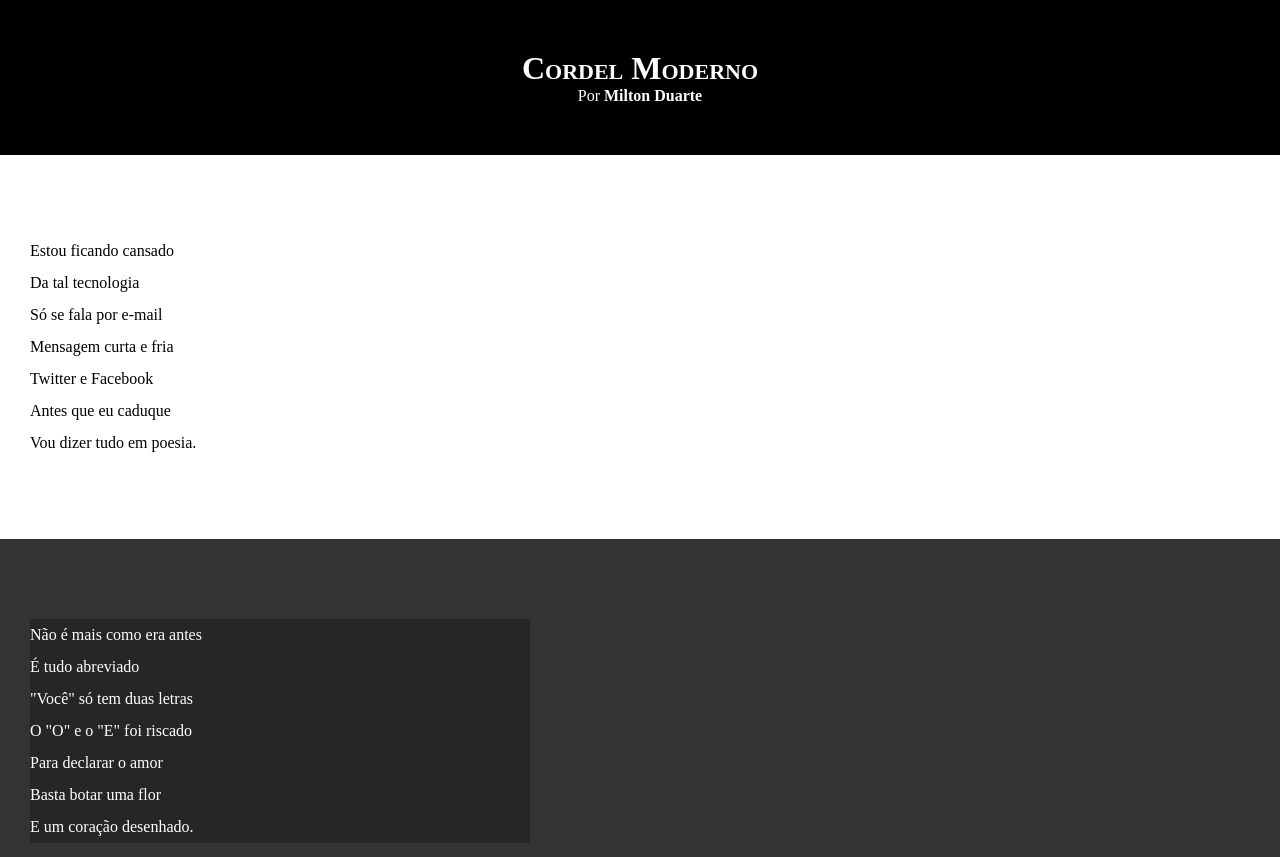
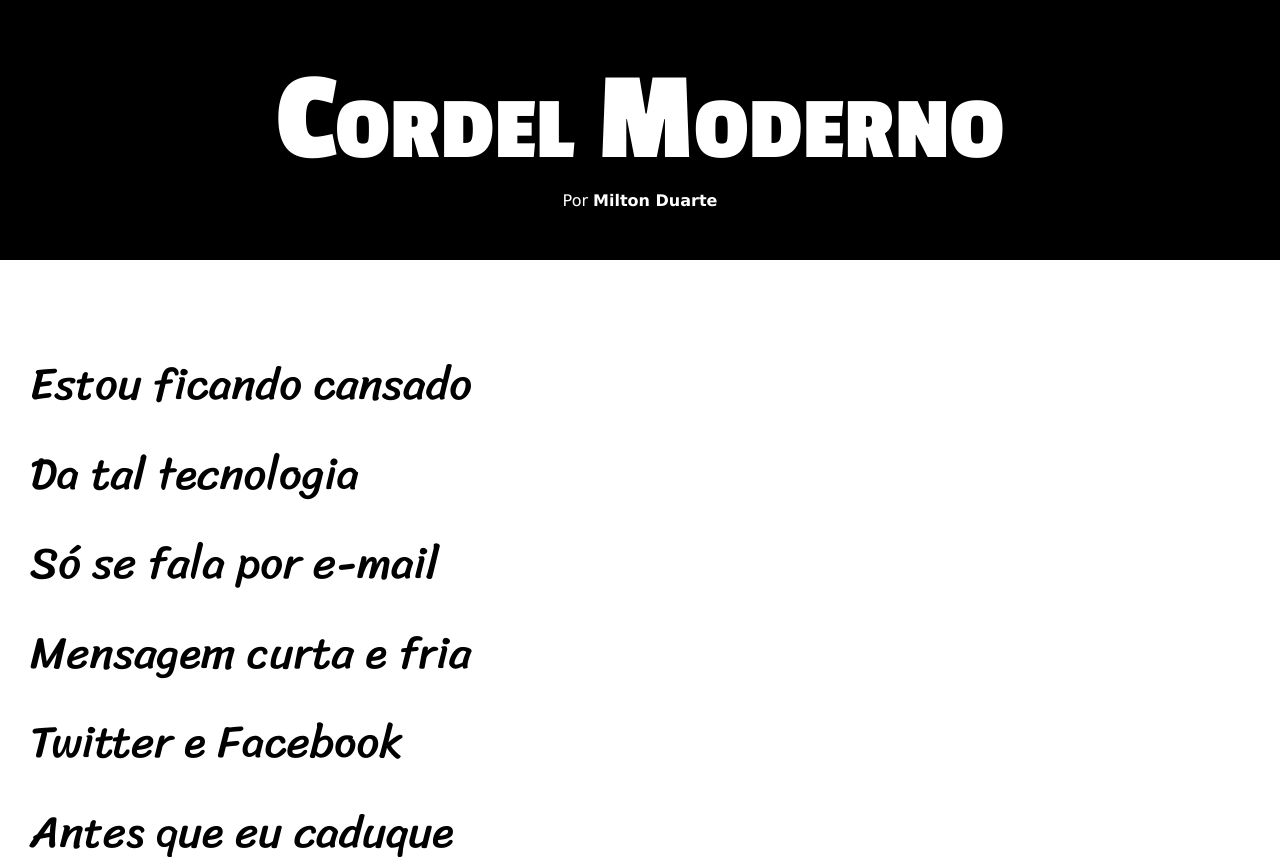
Before and after one commit to KSteinbach/html-css, a plain HTML site: page desafios/d012/index.html in a window 1280 px wide. Shown: the top 857 px of the page. Drawn offline with Linux system fonts and the light colour scheme.

Commit message:
atualização de estilo

```diff
--- a/desafios/d012/style/style.css
+++ b/desafios/d012/style/style.css
@@ -1,13 +1,23 @@
 @charset "UTF-8";
+
+@import url('https://fonts.googleapis.com/css2?family=Passion+One:wght@400;700;900&family=Sriracha&display=swap');
+
+:root {
+    --font1: Verdana, Geneva, Tahoma, sans-serif;
+    --font2: "Passion One", sans-serif;
+    --font3: "Sriracha", cursive;
+}
 
 * {
     margin: 0px;
     padding: 0px;
+    font-size: 1em;
 }
 
 html, body {
     min-height: 100vh;
     background-color: darkgray;
+    font-family: var(--font1);
 }
 
 header {
@@ -19,6 +29,8 @@ header {
 header > h1 {
     padding-top: 50px;
     font-variant: small-caps;
+    font-family: var(--font2);
+    font-size: 10vw;
 }
 
 header > p {
@@ -40,6 +52,9 @@ section {
     padding-bottom: 10vh;
     line-height: 2em;
     padding-left: 30px;
+    font-family: var(--font3);
+    font-size: 3.5vw;
+
 }
 
 section.normal {
@@ -53,8 +68,9 @@ section.imagem {
 }
 
 section.imagem > p {
-    width: 500px;
+    display: inline-block;
     background-color: rgba(0, 0, 0, 0.253);
+    padding: 5px;
 }
 
 footer {
```
